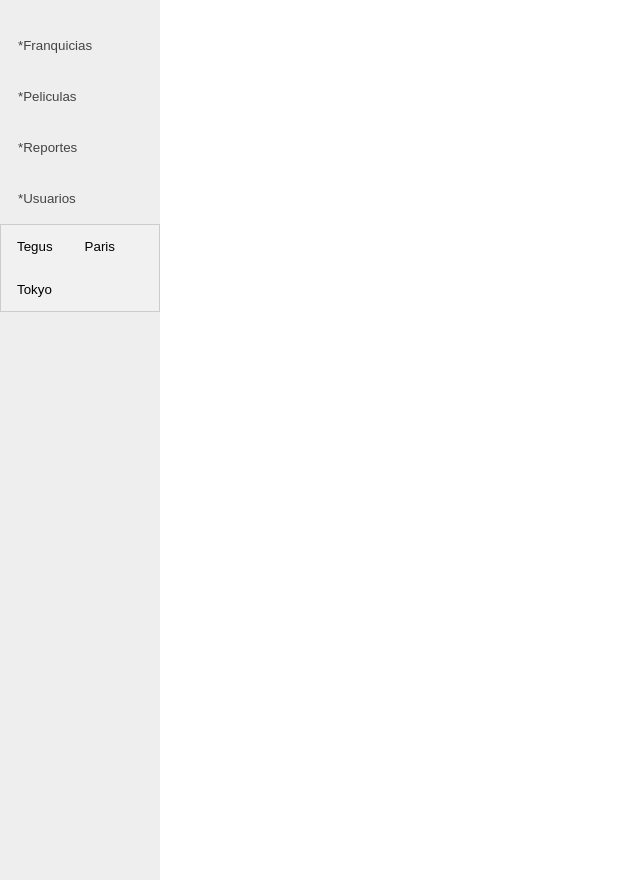
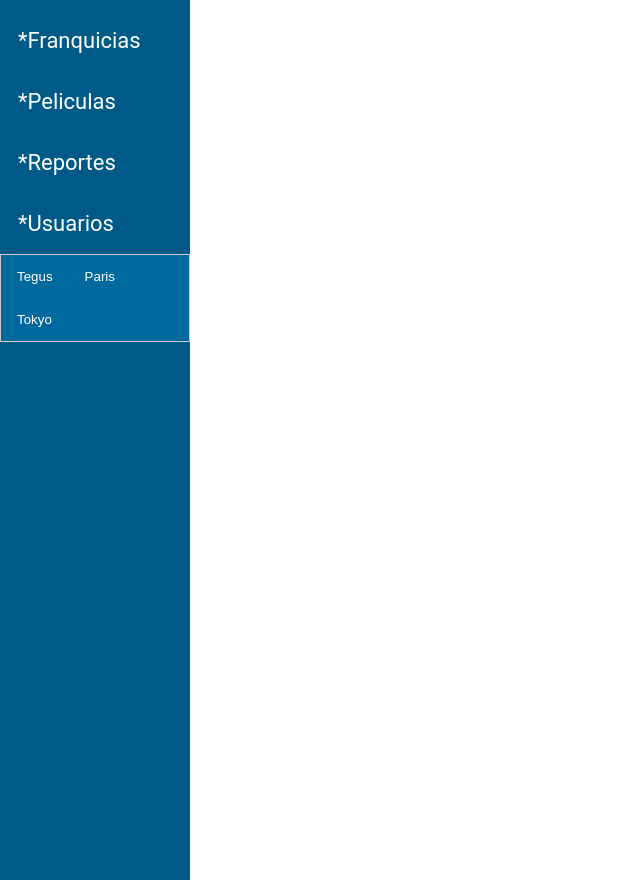
Before and after one commit to Ledinalvarado/PaginaPrograNegocios, a PHP site: page /GestiondeFranquicias/principal_gestion_franquicias.php in a window 1280 px wide. Shown: the whole page, without its empty margins (0-640 px from the left). Run offline with PHP 8.4, Linux system fonts and the light colour scheme.

Commit message:
modifique el estilo del menu_lado

```diff
--- a/modoadmin/conexion/conexion.php
+++ b/modoadmin/conexion/conexion.php
@@ -1,7 +1,7 @@
 <?php
 $pdo = new PDO("mysql:dbname=cinesemely;host=127.0.0.1",
     "root",
-    "w1234567890d",
+    "K17OACX",
     [
         PDO::ATTR_ERRMODE => PDO::ERRMODE_EXCEPTION
     ]);
--- a/modoadmin/menus/menu_franquicias.css
+++ b/modoadmin/menus/menu_franquicias.css
@@ -2,7 +2,7 @@
 .tab {
     overflow: hidden;
     border: 1px solid #ccc;
-    background-color: #f1f1f1;
+    background-color: #00699d;
 }
 
 /* Style the buttons that are used to open the tab content */
@@ -14,16 +14,19 @@
     cursor: pointer;
     padding: 14px 16px;
     transition: 0.3s;
+    color: white;
 }
 
 /* Change background color of buttons on hover */
 .tab button:hover {
     background-color: #ddd;
+    color: #00699d;
 }
 
 /* Create an active/current tablink class */
 .tab button.active {
     background-color: #ccc;
+
 }
 
 /* Style the tab content */
@@ -32,4 +35,5 @@
     padding: 6px 12px;
     border: 1px solid #ccc;
     border-top: none;
+
 }
--- a/modoadmin/menus/menu_lado.php
+++ b/modoadmin/menus/menu_lado.php
@@ -10,28 +10,35 @@
         /* The sidebar menu */
         .sidenav {
             height: 100%; /* Full-height: remove this if you want "auto" height */
-            width: 160px; /* Set the width of the sidebar */
+            width: 190px; /* Set the width of the sidebar */
             position: fixed; /* Fixed Sidebar (stay in place on scroll) */
             z-index: 1; /* Stay on top */
             top: 0; /* Stay at the top */
             left: 0;
-            background-color: #eee; /* Black */
+            background-color: #005a88; /* Black */
             overflow-x: hidden; /* Disable horizontal scroll */
-            padding-top: 20px;
+            padding-top: 10px;
+
+
         }
 
         /* The navigation menu links */
         .sidenav a {
-            padding: 6px 8px 6px 16px;
+            padding: 5px 30px 5px 10px;
             text-decoration: none;
-            font-size: 25px;
-            color: #818181;
+            font-size: 18px;
+            color: #656565;
             display: block;
+            width: 100%;
+            margin: 5px 20px 5px 5px;
+
+
         }
 
         /* When you mouse over the navigation links, change their color */
         .sidenav a:hover {
             color: #f1f1f1;
+            background: #005a88;
         }
 
         /* Style page content */
@@ -46,8 +53,9 @@
             .sidenav a {font-size: 18px;}
         }
         .accordion {
-            background-color: #eee;
-            color: #444;
+            background-color: #005a88;
+            color: white;
+            font-family: "Roboto", Arial, sans-serif, Helvetica;
             cursor: pointer;
             padding: 18px;
             width: 100%;
@@ -55,25 +63,34 @@
             border: none;
             outline: none;
             transition: 0.4s;
+            font-size: 22px;
         }
 
         /* Add a background color to the button if it is clicked on (add the .active class with JS), and when you move the mouse over it (hover) */
         .active, .accordion:hover {
-            background-color: #ccc;
+            background-color: #006d9c;
+
         }
+
 
         /* Style the accordion panel. Note: hidden by default */
         .panel {
-            padding: 0 18px;
-            background-color: white;
+            padding: 10px 20px 10px 15px;
+            background-color: #e1e1e1;
             display: none;
             overflow: hidden;
+            font-family: "Roboto", Arial, sans-serif, Helvetica;
         }
+        /*.panel div:hover{*/
+            /*background:#005a88;*/
+            /*color: white;*/
+        /*}*/
     </style>
 </head>
 <body>
 
 <div id="mySidenav" class="sidenav">
+
     <button class="accordion">*Franquicias</button>
     <div class="panel">
         <a href="../GestiondeFranquicias/principal_gestion_franquicias.php">Franquicias</a>
```
Also changed, not shown: modoadmin/menus/logo.png (added).
